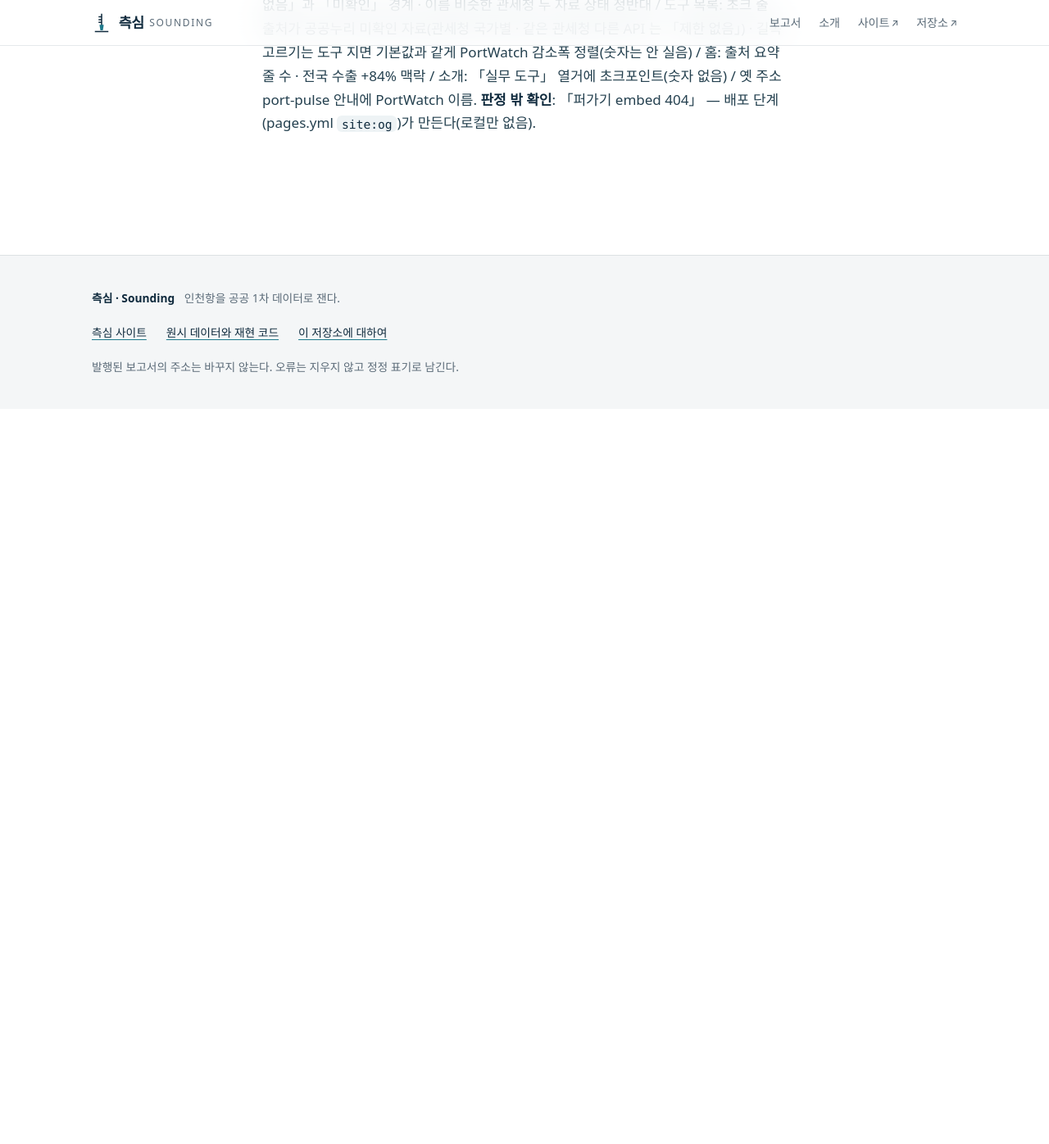
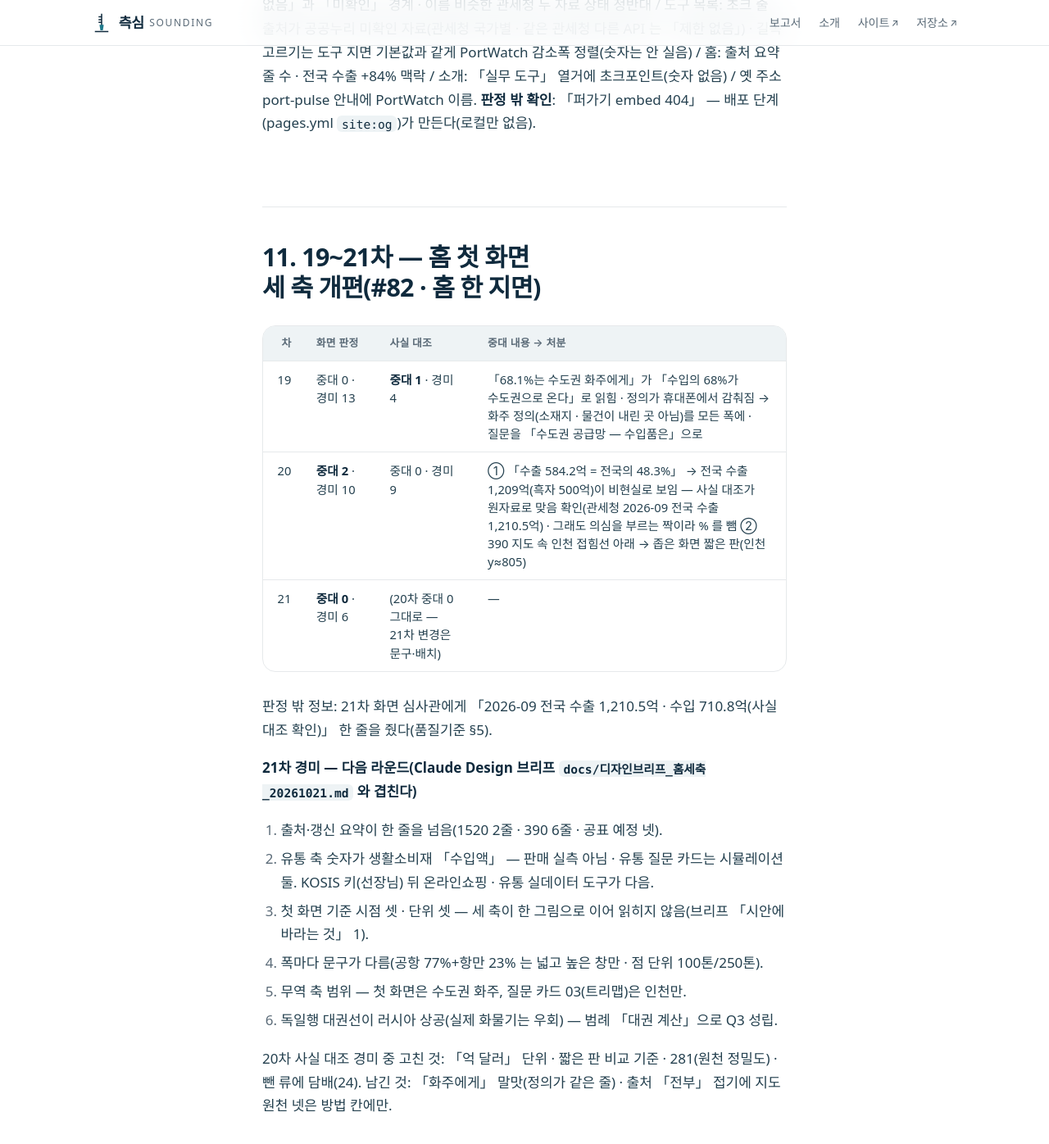
Before and after one commit to jisangj03-dev/incheon-port-analysis, a Jekyll site: the page built from docs/채점표_20261020.md, in a window 1280 px wide and 1400 px high, scrolled down 8758 px. Shown: the top 1396 px of the window at 82% size. Built offline with Jekyll 4.4.1, drawn with Linux system fonts in a browser that asks for light colours; some web fonts are replaced; our own code applies the rules of GitHub Pages for plain Markdown files; before the commit the page ends 9257 px from its top, so only the background shows below that.

Commit message:
채점표 11절(19~21차 홈 세 축) · STATUS — KOSIS 키 = 선장님 손
Co-Authored-By: Claude Opus 5.5 <noreply@anthropic.com>
Claude-Session: https://claude.ai/code/session_01L59oEoiMW7KHoJRFFkcN4Q

```diff
--- a/docs/채점표_20261020.md
+++ b/docs/채점표_20261020.md
@@ -111,3 +111,23 @@
 **18차**: 화면 중대 1(데이터 칸 「허락 필요」만 — 처리 방식이 안 보임) · 경미 7 / 사실 중대 2(도구 목록에 PortWatch 숫자 + 바닥글 문의 문장 · 홈 「귀사 숫자로」 목록에 초크포인트) · 경미 5 → 고침 → **18차-b**: 화면 중대 0 · 경미 12 / 사실 중대 1(도구 목록 머리말에 PortWatch 이름) → 고침 → 재대조.
 **남은 경미(다음 라운드)** — 초크: 출처 요약 3줄(390 6줄) · 길목 탭이 첫 화면 밖 · 「라스타누라 → 부산」(원유는 울산·여수·대산) · 2단 막대 읽는 순서 · 운임 날짜(10-19)가 머리 기준일(10-18) 뒤 / 데이터 출처: 「유형 표시 없음」과 「미확인」 경계 · 이름 비슷한 관세청 두 자료 상태 정반대 / 도구 목록: 초크 줄 출처가 공공누리 미확인 자료(관세청 국가별 · 같은 관세청 다른 API 는 「제한 없음」) · 길목 고르기는 도구 지면 기본값과 같게 PortWatch 감소폭 정렬(숫자는 안 실음) / 홈: 출처 요약 줄 수 · 전국 수출 +84% 맥락 / 소개: 「실무 도구」 열거에 초크포인트(숫자 없음) / 옛 주소 port-pulse 안내에 PortWatch 이름.
 **판정 밖 확인**: 「퍼가기 embed 404」 — 배포 단계(pages.yml `site:og`)가 만든다(로컬만 없음).
+
+## 11. 19~21차 — 홈 첫 화면 세 축 개편(#82 · 홈 한 지면)
+
+| 차 | 화면 판정 | 사실 대조 | 중대 내용 → 처분 |
+|---|---|---|---|
+| 19 | 중대 0 · 경미 13 | **중대 1** · 경미 4 | 「68.1%는 수도권 화주에게」가 「수입의 68%가 수도권으로 온다」로 읽힘 · 정의가 휴대폰에서 감춰짐 → 화주 정의(소재지 · 물건이 내린 곳 아님)를 모든 폭에 · 질문을 「수도권 공급망 — 수입품은」으로 |
+| 20 | **중대 2** · 경미 10 | 중대 0 · 경미 9 | ① 「수출 584.2억 = 전국의 48.3%」 → 전국 수출 1,209억(흑자 500억)이 비현실로 보임 — 사실 대조가 원자료로 맞음 확인(관세청 2026-09 전국 수출 1,210.5억) · 그래도 의심을 부르는 짝이라 % 를 뺌 ② 390 지도 속 인천 접힘선 아래 → 좁은 화면 짧은 판(인천 y≈805) |
+| 21 | **중대 0** · 경미 6 | (20차 중대 0 그대로 — 21차 변경은 문구·배치) | — |
+
+판정 밖 정보: 21차 화면 심사관에게 「2026-09 전국 수출 1,210.5억 · 수입 710.8억(사실 대조 확인)」 한 줄을 줬다(품질기준 §5).
+
+**21차 경미 — 다음 라운드(Claude Design 브리프 `docs/디자인브리프_홈세축_20261021.md` 와 겹친다)**
+1. 출처·갱신 요약이 한 줄을 넘음(1520 2줄 · 390 6줄 · 공표 예정 넷).
+2. 유통 축 숫자가 생활소비재 「수입액」 — 판매 실측 아님 · 유통 질문 카드는 시뮬레이션 둘. KOSIS 키(선장님) 뒤 온라인쇼핑 · 유통 실데이터 도구가 다음.
+3. 첫 화면 기준 시점 셋 · 단위 셋 — 세 축이 한 그림으로 이어 읽히지 않음(브리프 「시안에 바라는 것」 1).
+4. 폭마다 문구가 다름(공항 77%+항만 23% 는 넓고 높은 창만 · 점 단위 100톤/250톤).
+5. 무역 축 범위 — 첫 화면은 수도권 화주, 질문 카드 03(트리맵)은 인천만.
+6. 독일행 대권선이 러시아 상공(실제 화물기는 우회) — 범례 「대권 계산」으로 Q3 성립.
+
+20차 사실 대조 경미 중 고친 것: 「억 달러」 단위 · 짧은 판 비교 기준 · 281(원천 정밀도) · 뺀 류에 담배(24). 남긴 것: 「화주에게」 말맛(정의가 같은 줄) · 출처 「전부」 접기에 지도 원천 넷은 방법 칸에만.
```
Also changed, not shown: docs/STATUS.md (+1 -0 lines).
